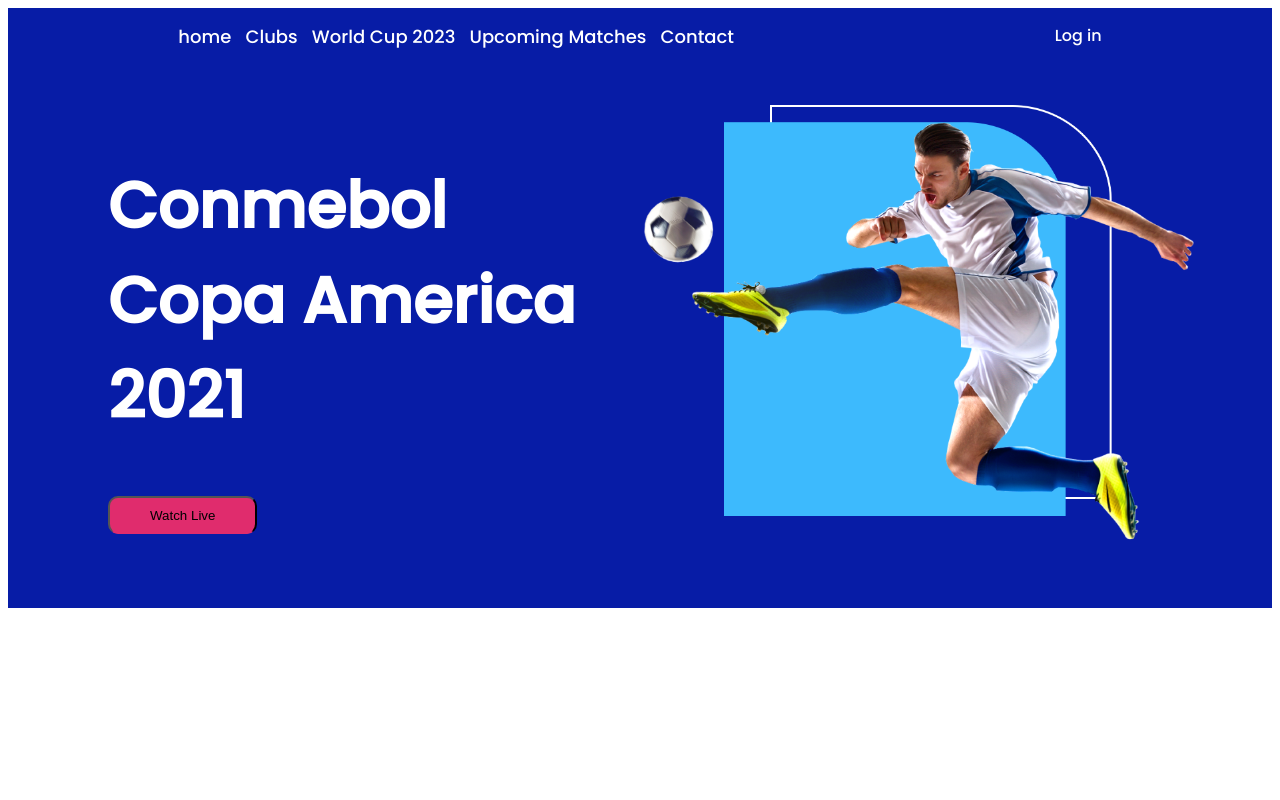
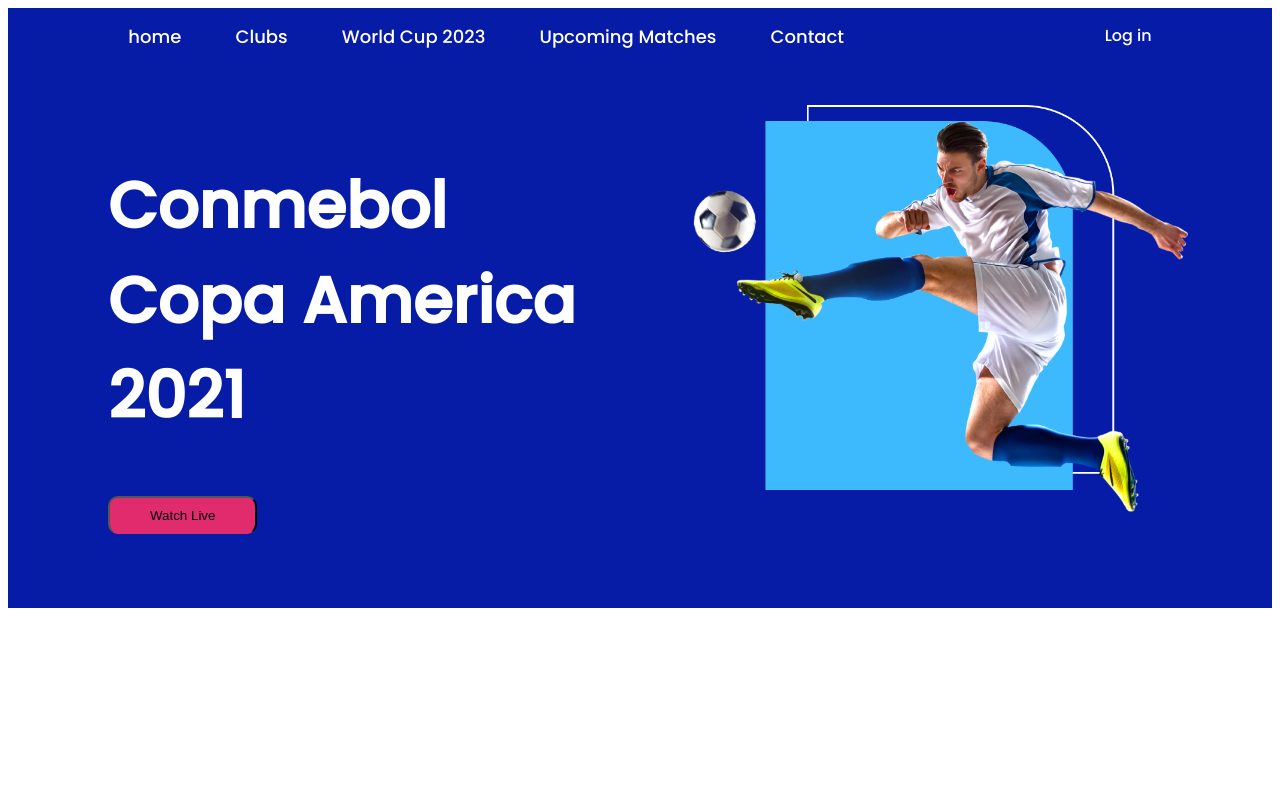
Before and after one commit to sabbir-hossai/second-assignment, a plain HTML site: page index.html in a window 1280 px wide. Shown: the top 800 px of the page. Drawn offline with Linux system fonts and the light colour scheme.

Commit message:
compled for pc

```diff
--- a/style.css
+++ b/style.css
@@ -20,7 +20,7 @@ nav{
 }
 .nav-bar a{
    font-size: 18px;
-   margin-right: 10px;
+   margin-right: 50px;
 }
 .nav-bar>a{
     text-decoration: none;
@@ -42,13 +42,17 @@ nav{
     border-radius: 10px;
     margin-left: 100px;
 }
-.top-banner{
-
+.banner-img1 img{
+    /* width: 556.01px;
+    height: 438px; */
+    width: 500px;
+    height: auto;
+    margin-left: 50px;
+    overflow: hidden;
 }
-
-.banner-img1 img{
-    width: 556.01px;
-    height: 438px;
+header:hover .banner-img1>img{
+    transform: scale(1.3 );
+    transition: transform 2s ease-in-out;
 }
 /* header style sheet  end*/
 
@@ -109,7 +113,7 @@ nav{
     margin: 10px;
     padding: 10px;
     border-radius: 10px;
-    background-color: rgba(167, 138, 138, 0.987);
+    background-color: white;
 }
 .copyright>p{
     display: flex;
```
